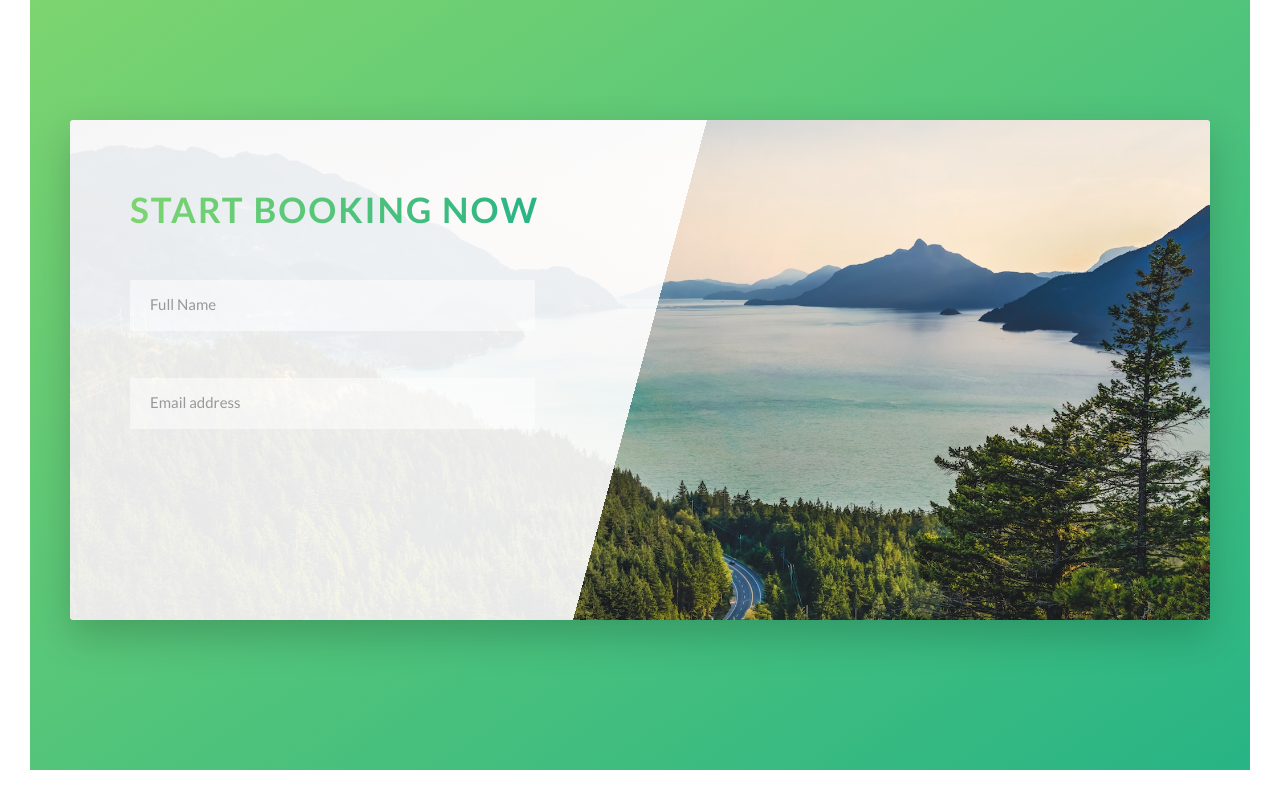
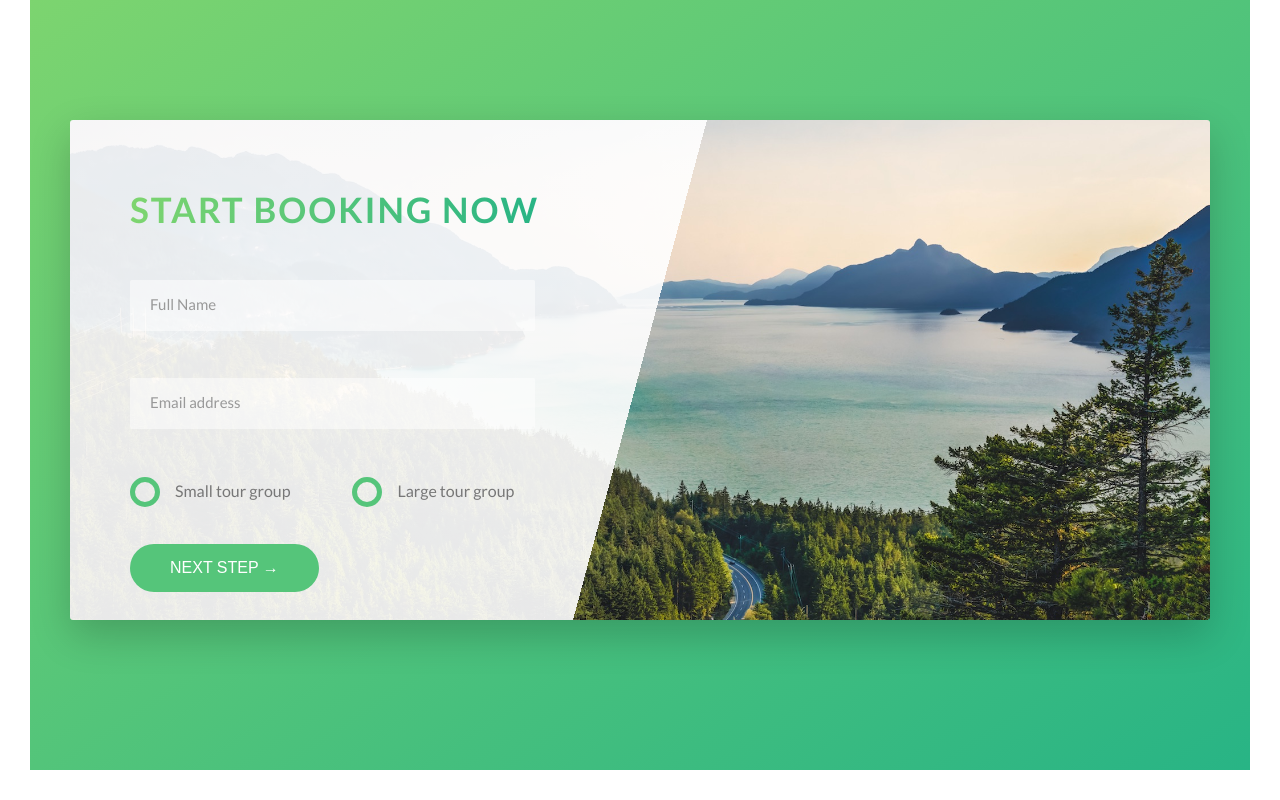
Before and after one commit to idilbls/Tours_Project, a website: page index.html in a window 1280 px wide. Shown: the part 4507-5307 px from the top of the page. Drawn offline with Linux system fonts and the light colour scheme.

Commit message:
button and radio buttons added to booking section

```diff
--- a/index.html
+++ b/index.html
@@ -289,6 +289,25 @@
                                     <input type="email" class="form__input" placeholder="Email address" id="email" required>
                                     <label for="email" class="form__label">Email address</label>
                                 </div>
+                                <div class="form__group u-margin-bottom-medium">
+                                    <div class="form__radio-group">
+                                        <input type="radio" class="form__radio-input" id="small" name="size">  <!--  ikisinden birinin seçilebilmesi için radio buttonlara aynı nameyi veriyoruz -->
+                                        <label for="small" class="form__radio-label">
+                                            <span class="form__radio-button"></span> <!-- radiolar css ile düzenlenemez bu yüzden bir span verip onu düzenliyoruz. gerçek radioyu gizliyoruz -->
+                                            Small tour group
+                                        </label>
+                                    </div>
+                                    <div class="form__radio-group">
+                                        <input type="radio" class="form__radio-input" id="large" name="size">
+                                        <label for="large" class="form__radio-label">
+                                            <span class="form__radio-button"></span>
+                                            Large tour group
+                                        </label>
+                                    </div>
+                                </div>
+                                <div class="form__group">
+                                    <button class="btn btn--green">Next step &rarr;</button>
+                                </div>
                             </form>
                         </div>
                     </div>
--- a/sass/base/_utilities.scss
+++ b/sass/base/_utilities.scss
@@ -1,8 +1,8 @@
-.u-center-text{ text-align: center;}
+.u-center-text{ text-align: center !important;}
 
-.u-margin-bottom-big{margin-bottom: 8rem;}
-.u-margin-bottom-medium{margin-bottom: 4rem;}
-.u-margin-bottom-small{margin-bottom: 1.5rem;}
+.u-margin-bottom-big{margin-bottom: 8rem !important;}
+.u-margin-bottom-medium{margin-bottom: 4rem !important;}
+.u-margin-bottom-small{margin-bottom: 1.5rem !important;}
 
-.u-margin-top-big{margin-top: 8rem;}
-.u-margin-top-huge{margin-top: 10rem;}
+.u-margin-top-big{margin-top: 8rem !important;}
+.u-margin-top-huge{margin-top: 10rem !important;}
--- a/sass/components/_button.scss
+++ b/sass/components/_button.scss
@@ -1,6 +1,6 @@
 
 .btn{
-
+    &,
     &:link,
     &:visited{ /*onclick = link*/
     text-transform: uppercase;
@@ -11,6 +11,10 @@
     transition: all .2s;
     position: relative;
     font-size: $default-font-size;
+
+    //Change for the <button> element
+    border: none;
+    cursor: pointer;
     }
     &:hover{
         transform: translateY(-.3rem);
@@ -21,7 +25,9 @@
             opacity: 0;
         }
     }
-    &:active{/*tıkladığımızda*/
+    &:active,
+    &:focus{/*tıkladığımızda*/
+        outline: none;
         transform: translateY(-.1rem);
         box-shadow: 0 .5rem 1rem rgba($color-black, 0.2);
     }
--- a/sass/components/_form.scss
+++ b/sass/components/_form.scss
@@ -14,6 +14,7 @@
         border-bottom: 3px solid transparent; // altta oluşturduğumuz borderin bir transparan görüntüsü. kayma yapmaması için
         width: 90%;
         display: block;
+        transition:  all .3s;
 
         &:focus{
             outline: none;
@@ -30,9 +31,6 @@
         }
     }
 
-
-
-
     &__label{
         font-size: 1.2rem;
         font-weight: 700;
@@ -47,4 +45,49 @@
         visibility: hidden;
         transform:  translateY(-4rem); // yukarıdan aşağıya gelme efekti için
     }
+
+    &__radio-group{
+        width: 49%;
+        display: inline-block;
+    }
+    &__radio-input{
+        display: none;
+    }
+
+    &__radio-label{
+        font-size: $default-font-size;
+        cursor: pointer;
+        position: relative; // childinda absolute position kullanmak istiyorsak
+        padding-left: 4.5rem;
+    }
+
+    &__radio-button{
+        height: 3rem;
+        width: 3rem;
+        border: 5px solid $color-primary;
+        border-radius: 50%;
+        display: inline-block;
+        position: absolute;
+        left: 0;
+        top: -.4rem;
+
+        &::after{ // seçtikten sonra
+            content: "";
+            display: block;
+            height: 1.3rem;
+            width: 1.3rem;
+            border-radius: 50%;
+            position: absolute;
+            top: 50%;
+            left: 50%;
+            transform: translate(-50%, -50%);
+            background-color: $color-primary;
+            opacity: 0;
+            transition: opacity .2s;
+        }
+    }
+
+    &__radio-input:checked ~ &__radio-label &__radio-button::after{
+        opacity: 1; //içerideki spanı gerçek radio ile eş zamanlı çalıştırmak için
+    }
 }
```
Also changed, not shown: css/style.css.
